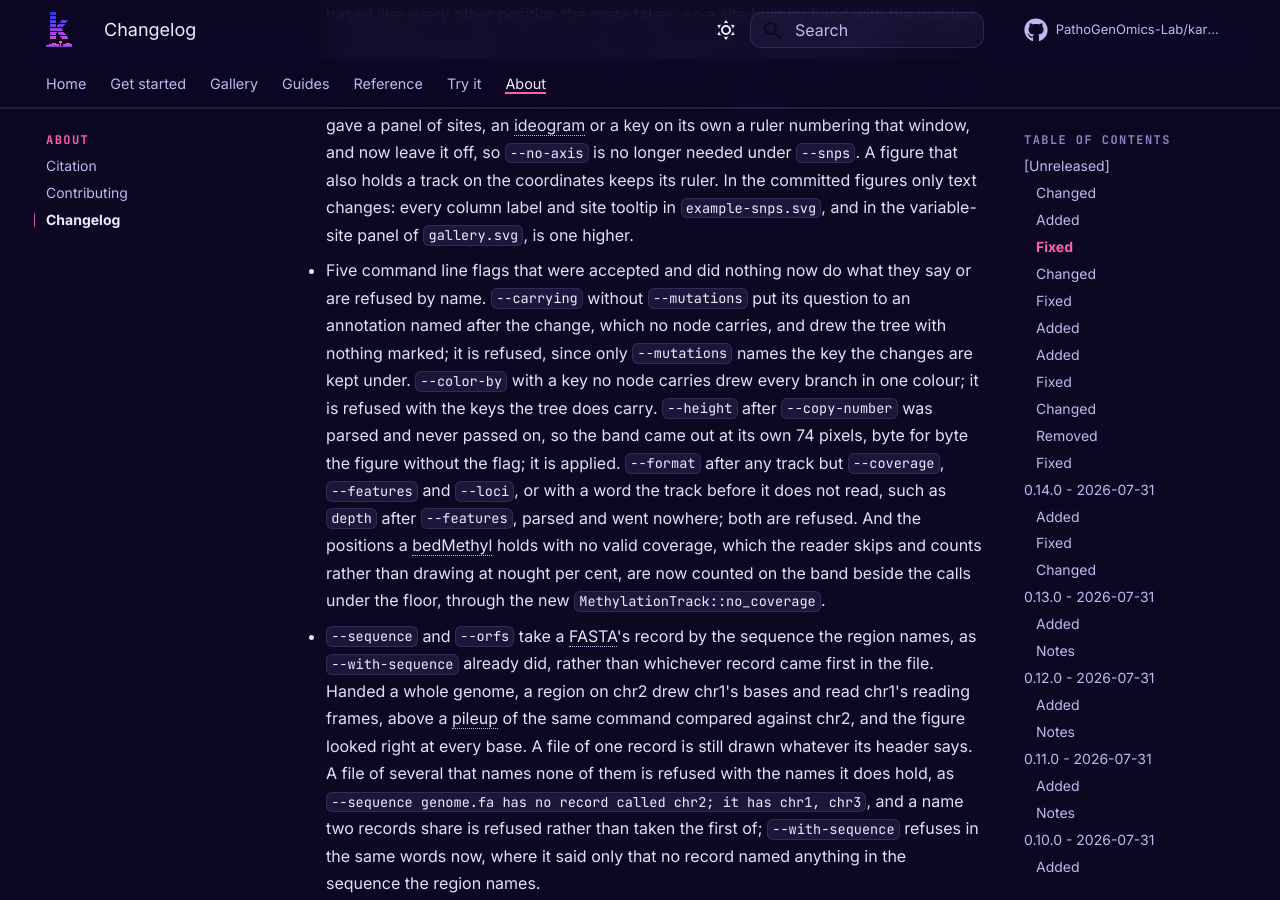
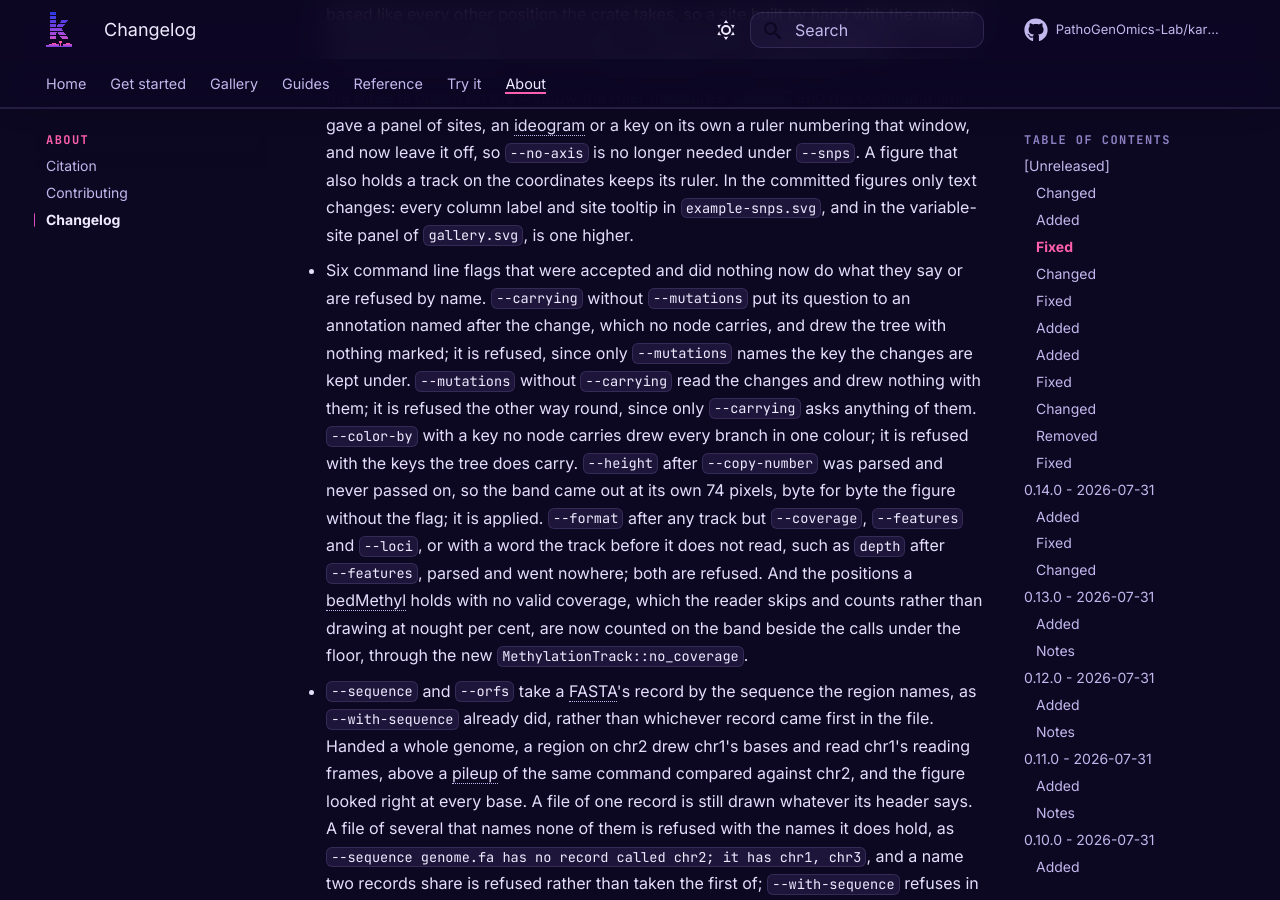
Before and after one commit to PathoGenOmics-Lab/karyon, an MkDocs documentation site: the page built from docs/about/changelog.md, in a window 1280 px wide and 900 px high, scrolled down 11517 px. Built offline with MkDocs 1.6.1 and Material for MkDocs 9.7.7, drawn with Linux system fonts in a browser that asks for light colours; comment, search, counter and statistics services are not loaded.

Commit message:
Refuse --mutations without --carrying
The key was read and checked for changes, then nothing asked anything of them, so the tree came out exactly as it would have without the flag. It is now refused by name, the mirror of --carrying without --mutations, and the help and the command line guide say each needs the other.

```diff
--- a/CHANGELOG.md
+++ b/CHANGELOG.md
@@ -439,20 +439,22 @@ project adheres to [Semantic Versioning](https://semver.org/spec/v2.0.0.html).
   figures only text changes: every column label and site tooltip in
   `example-snps.svg`, and in the variable-site panel of `gallery.svg`, is one
   higher.
-- Five command line flags that were accepted and did nothing now do what they
-  say or are refused by name. `--carrying` without `--mutations` put its
-  question to an annotation named after the change, which no node carries, and
-  drew the tree with nothing marked; it is refused, since only `--mutations`
-  names the key the changes are kept under. `--color-by` with a key no node
-  carries drew every branch in one colour; it is refused with the keys the tree
-  does carry. `--height` after `--copy-number` was parsed and never passed on,
-  so the band came out at its own 74 pixels, byte for byte the figure without
-  the flag; it is applied. `--format` after any track but `--coverage`,
-  `--features` and `--loci`, or with a word the track before it does not read,
-  such as `depth` after `--features`, parsed and went nowhere; both are refused.
-  And the positions a bedMethyl holds with no valid coverage, which the reader
-  skips and counts rather than drawing at nought per cent, are now counted on
-  the band beside the calls under the floor, through the new
+- Six command line flags that were accepted and did nothing now do what they say
+  or are refused by name. `--carrying` without `--mutations` put its question to
+  an annotation named after the change, which no node carries, and drew the tree
+  with nothing marked; it is refused, since only `--mutations` names the key the
+  changes are kept under. `--mutations` without `--carrying` read the changes
+  and drew nothing with them; it is refused the other way round, since only
+  `--carrying` asks anything of them. `--color-by` with a key no node carries
+  drew every branch in one colour; it is refused with the keys the tree does
+  carry. `--height` after `--copy-number` was parsed and never passed on, so the
+  band came out at its own 74 pixels, byte for byte the figure without the flag;
+  it is applied. `--format` after any track but `--coverage`, `--features` and
+  `--loci`, or with a word the track before it does not read, such as `depth`
+  after `--features`, parsed and went nowhere; both are refused. And the
+  positions a bedMethyl holds with no valid coverage, which the reader skips and
+  counts rather than drawing at nought per cent, are now counted on the band
+  beside the calls under the floor, through the new
   `MethylationTrack::no_coverage`.
 - `--sequence` and `--orfs` take a FASTA's record by the sequence the region
   names, as `--with-sequence` already did, rather than whichever record came
```
Also changed, not shown: docs/guide/cli.md (+6 -6 lines), 2 other files.
